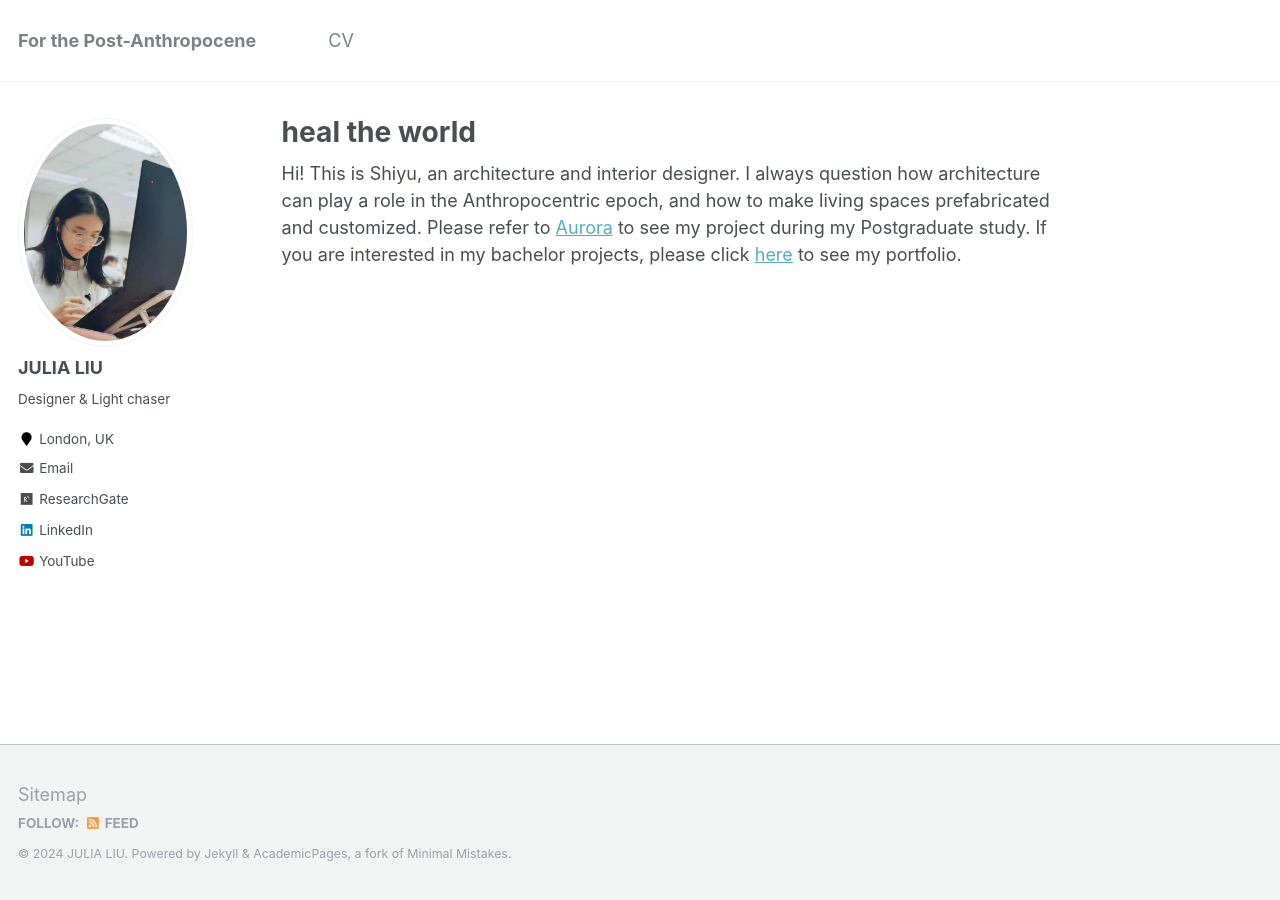
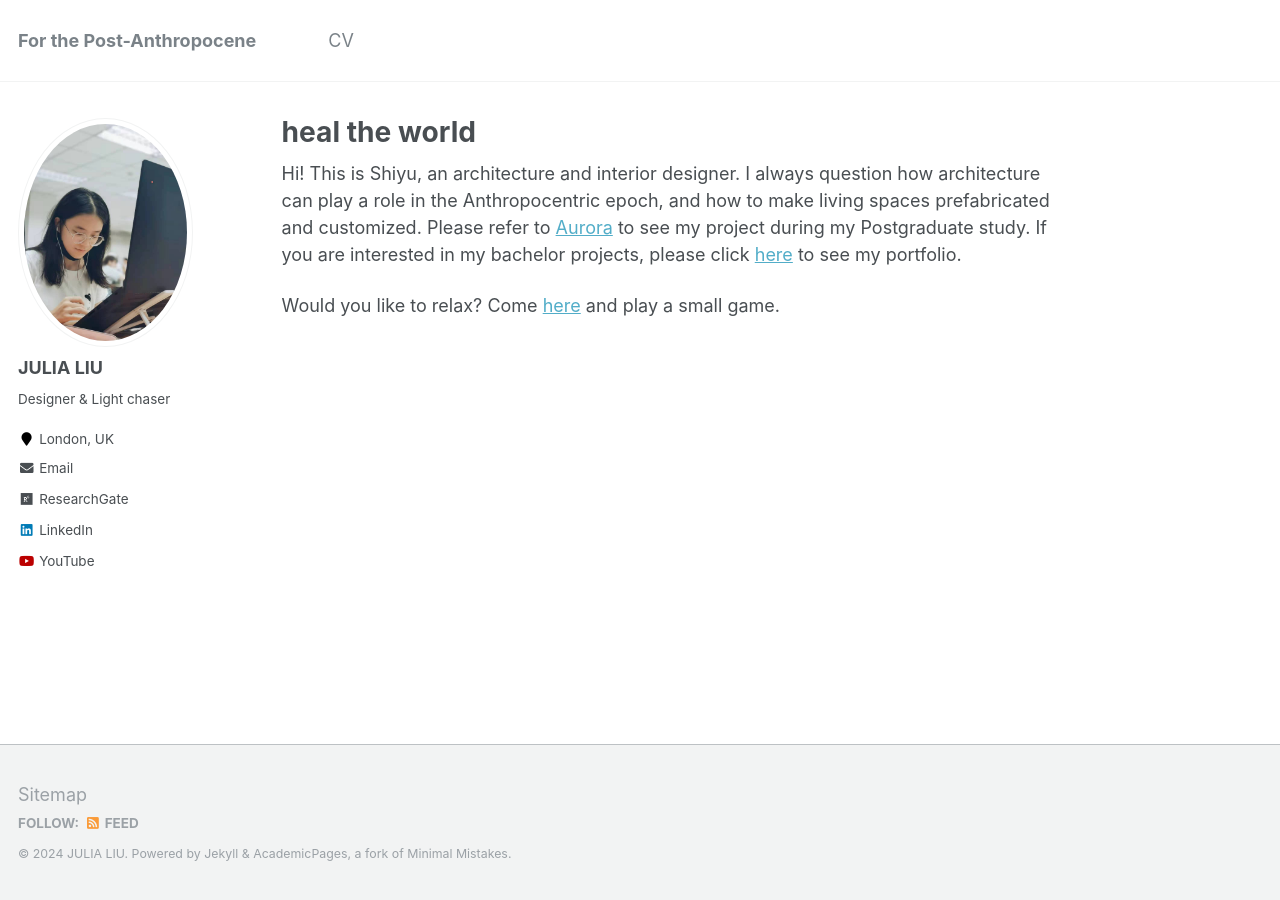
Before and after one commit to liushiyu-julia/liushiyu-julia.github.io, a Jekyll site: the page built from _pages/about.md, in a window 1280 px wide. Built offline with Jekyll 4.4.1, drawn with Linux system fonts in a browser that asks for light colours.

Commit message:
Update about.md

```diff
--- a/_pages/about.md
+++ b/_pages/about.md
@@ -10,3 +10,5 @@ redirect_from:
 
 
 Hi! This is Shiyu, an architecture and interior designer. I always question how architecture can play a role in the Anthropocentric epoch, and how to make living spaces prefabricated and customized. Please refer to [Aurora](https://bpro2023.bartlettarchucl.com/rc5-product-architecture/aurora) to see my project during my Postgraduate study. If you are interested in my bachelor projects, please click [here](https://issuu.com/2544327750/docs/1216) to see my portfolio.
+
+Would you like to relax? Come [here](https://liushiyu-julia.github.io/sessionB/) and play a small game.
```
